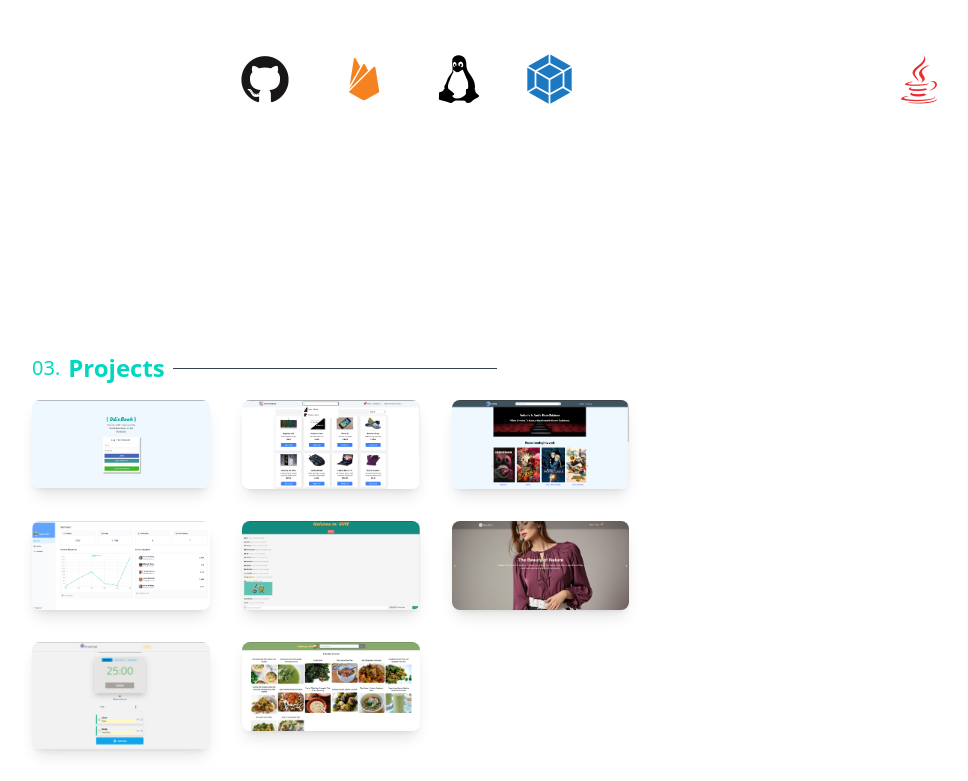
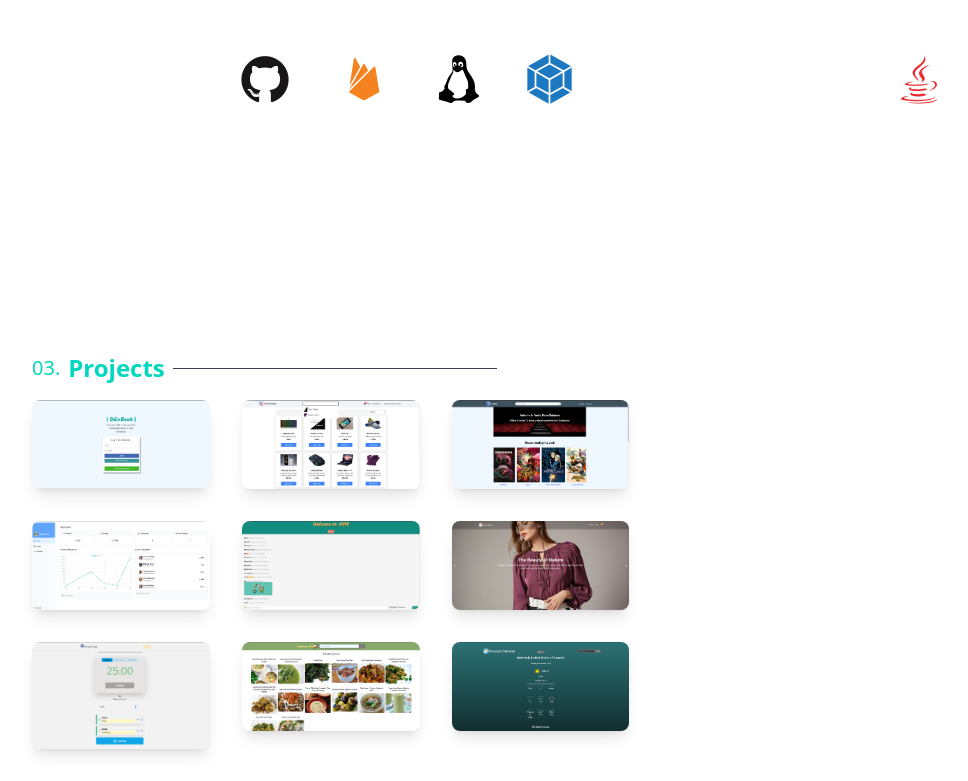
Before and after one commit to stefanpython/dev-portfolio-, a React (Vite) app: page / in a window 1280 px wide. Shown: the part 1747-2528 px from the top of the page, without its empty margins (160-1128 px from the left). Built offline with nearby package versions, Linux system fonts and the light colour scheme.

Commit message:
Style projects.tsx component

```diff
--- a/src/components/Projects.tsx
+++ b/src/components/Projects.tsx
@@ -45,6 +45,12 @@ export default function Projects() {
     {
       title: "Culinary Crafts",
       image: "./food.png",
+      link: "https://project3.com",
+    },
+
+    {
+      title: "Forcast Finnese",
+      image: "./weather.png",
       link: "https://project3.com",
     },
     // Add more projects as needed
@@ -107,7 +113,7 @@ export default function Projects() {
       </div>
 
       {/* Right Column */}
-      <div className="mt-8 md:w-1/3 flex flex-col justify-center items-center md:mt-32">
+      <div className="mt-8 md:w-1/3 flex flex-col justify-center items-center md:mt-48">
         <motion.a
           href="#"
           className="text-lg font-bold"
```
Also changed, not shown: public/weather.png (added).
